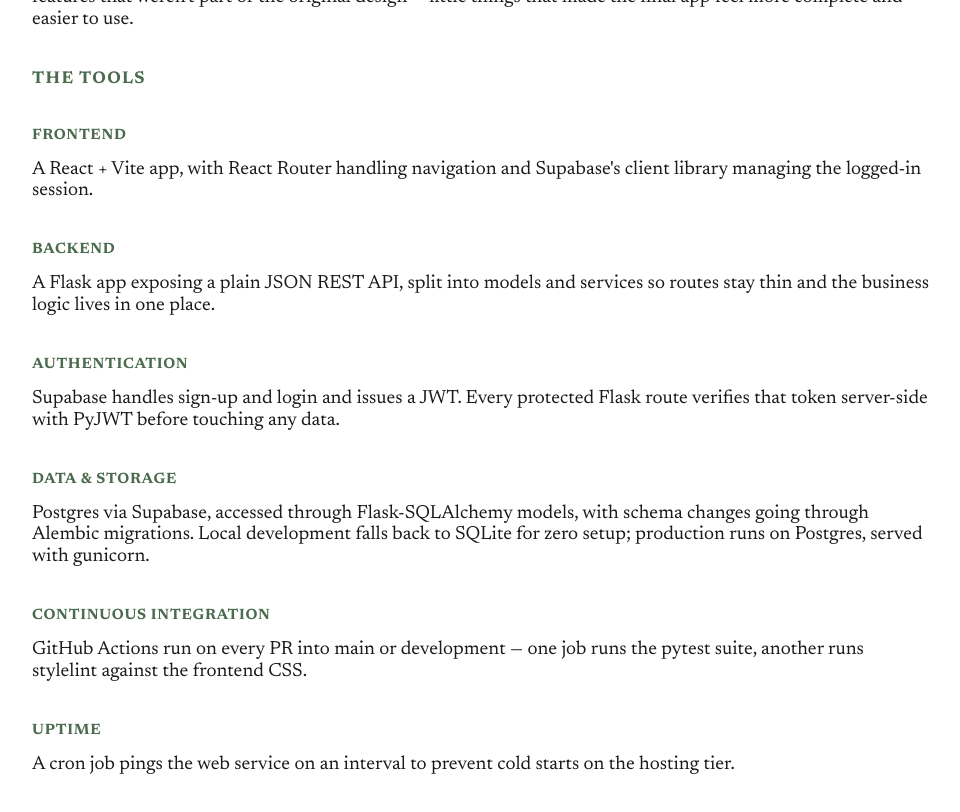
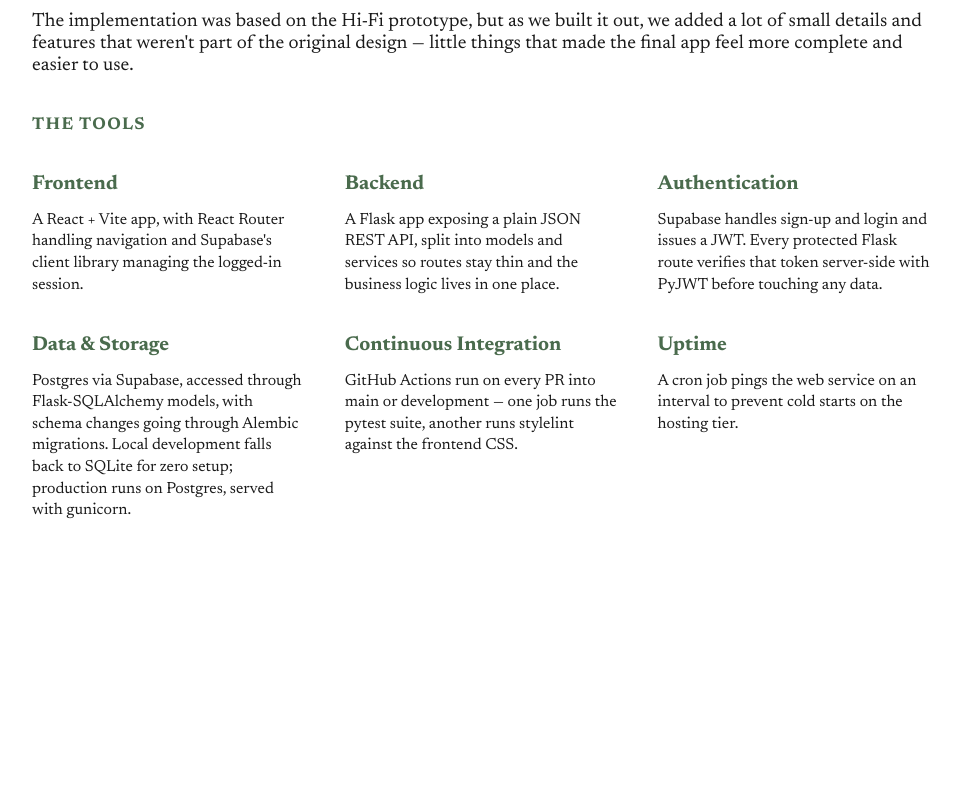
Before and after one commit to iopkelvin/Grove, a React (Vite) app in the folder frontend/: page /design-process in a window 1280 px wide. Shown: the part 4200-5012 px from the top of the page, without its empty margins (158-1118 px from the left). Built offline with nearby package versions, Linux system fonts and the light colour scheme; no server answers.

Commit message:
improve style of implementation and center all sections

```diff
--- a/frontend/src/pages/DesignProcess.jsx
+++ b/frontend/src/pages/DesignProcess.jsx
@@ -174,28 +174,30 @@
         body: "The implementation was based on the Hi-Fi prototype, but as we built it out, we added a lot of small details and features that weren't part of the original design — little things that made the final app feel more complete and easier to use.",
       },
       { divider: "THE TOOLS" },
+    ],
+    parts: [
       {
-        label: "Frontend",
+        title: "Frontend",
         body: "A React + Vite app, with React Router handling navigation and Supabase's client library managing the logged-in session.",
       },
       {
-        label: "Backend",
+        title: "Backend",
         body: "A Flask app exposing a plain JSON REST API, split into models and services so routes stay thin and the business logic lives in one place.",
       },
       {
-        label: "Authentication",
+        title: "Authentication",
         body: "Supabase handles sign-up and login and issues a JWT. Every protected Flask route verifies that token server-side with PyJWT before touching any data.",
       },
       {
-        label: "Data & Storage",
+        title: "Data & Storage",
         body: "Postgres via Supabase, accessed through Flask-SQLAlchemy models, with schema changes going through Alembic migrations. Local development falls back to SQLite for zero setup; production runs on Postgres, served with gunicorn.",
       },
       {
-        label: "Continuous Integration",
+        title: "Continuous Integration",
         body: "GitHub Actions run on every PR into main or development — one job runs the pytest suite, another runs stylelint against the frontend CSS.",
       },
       {
-        label: "Uptime",
+        title: "Uptime",
         body: "A cron job pings the web service on an interval to prevent cold starts on the hosting tier.",
       },
     ],
@@ -301,6 +303,16 @@
                   </div>
                 )
               )}
+              {section.parts && (
+                <div className="design-process-columns">
+                  {section.parts.map((part) => (
+                    <div className="design-process-column" key={part.title}>
+                      <h3 className="design-process-column-title">{part.title}</h3>
+                      <p className="design-process-column-body">{part.body}</p>
+                    </div>
+                  ))}
+                </div>
+              )}
               {section.quote && <p className="design-process-quote">{section.quote}</p>}
               {section.icon && <img className="design-process-content-tree" src={section.icon} alt="" />}
             </div>
--- a/frontend/src/styles/design-process.css
+++ b/frontend/src/styles/design-process.css
@@ -171,7 +171,6 @@
 .design-process-columns-inner {
   display: flex;
   flex-direction: column;
-  align-items: flex-start;
   text-align: left;
   gap: 64px;
   width: min(1200px, 100%);
@@ -448,7 +447,6 @@
   }
 
   .design-process-columns-inner {
-    align-items: center;
     text-align: center;
   }
 
```
